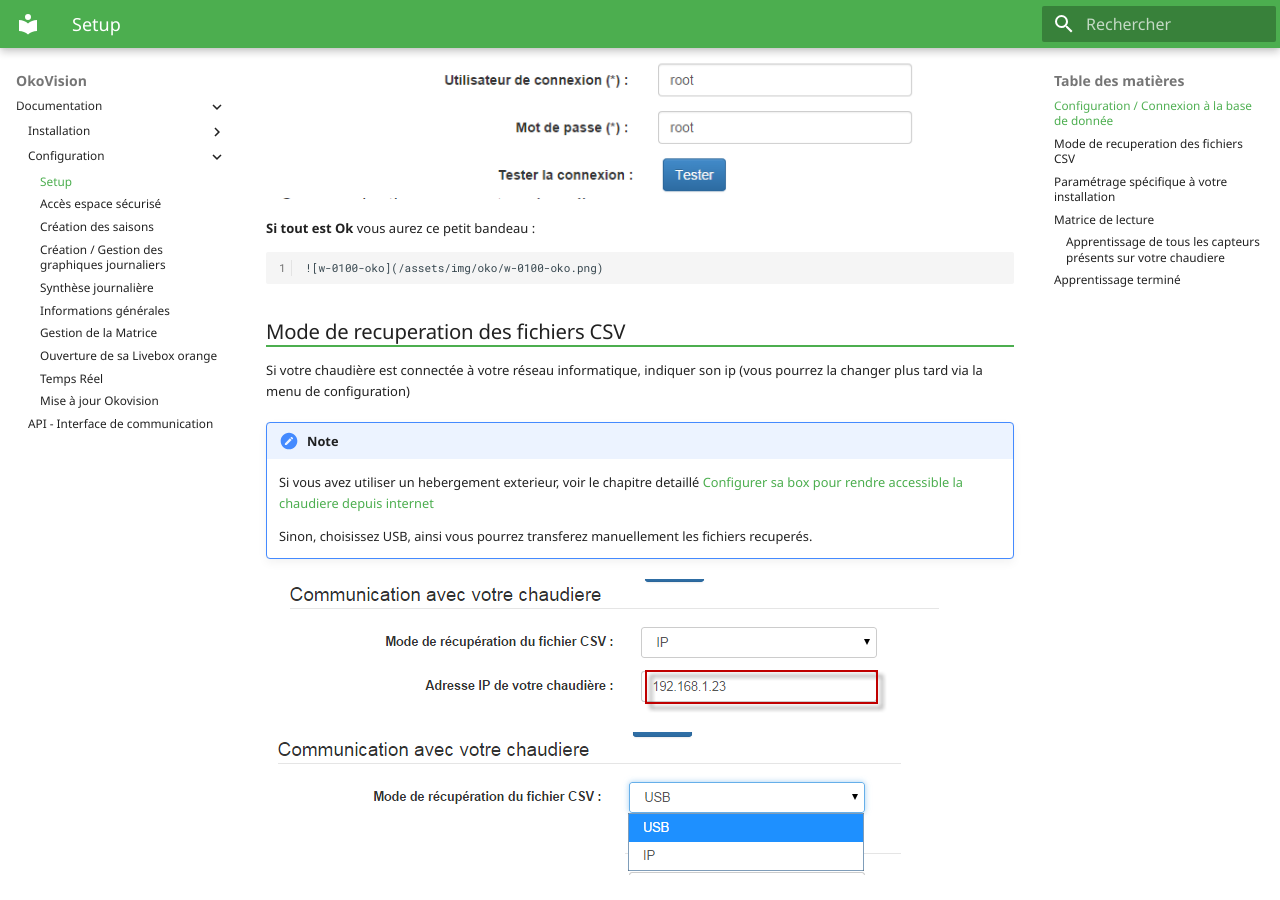
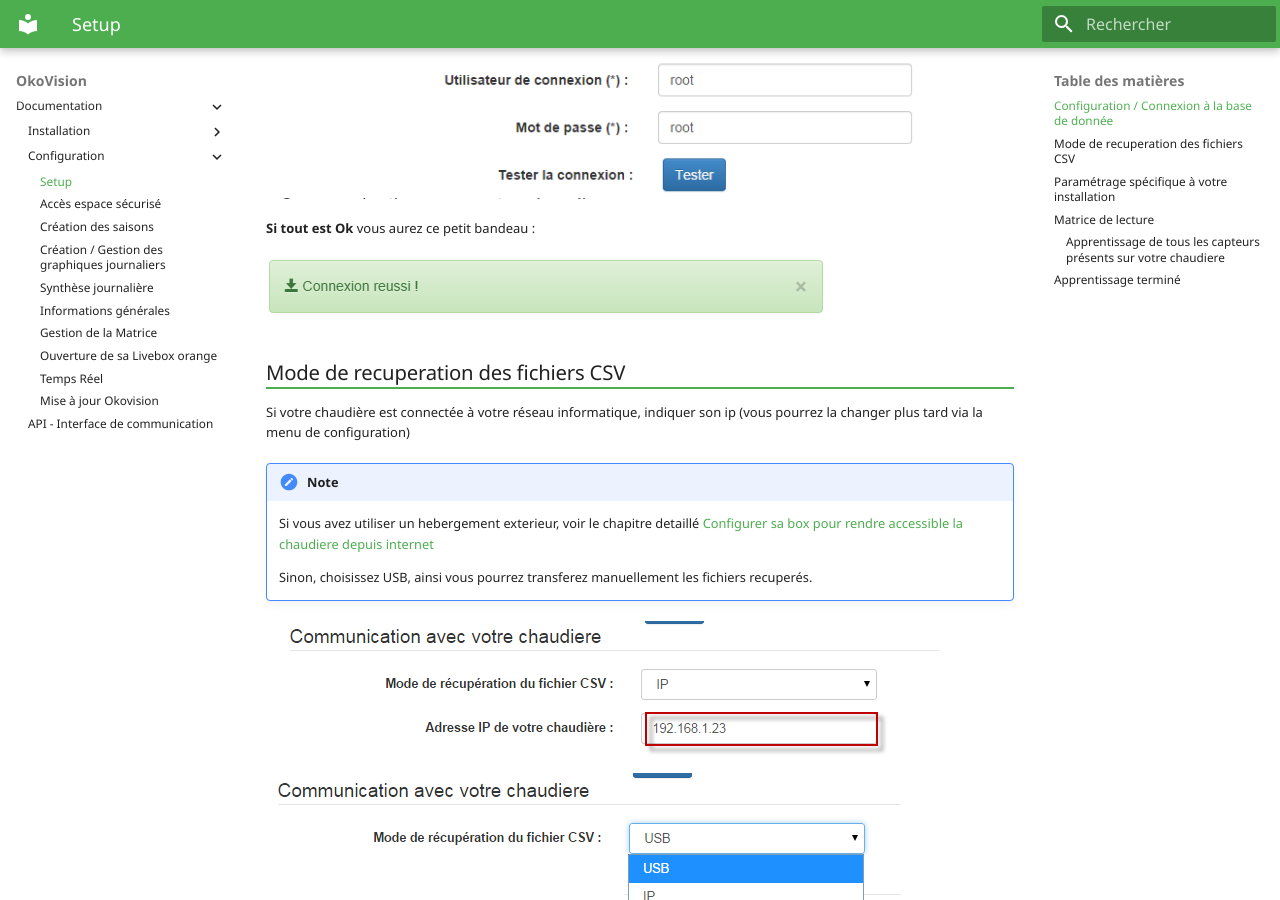
Before and after one commit to stawen/okovision.dronek.com, an MkDocs documentation site: the page built from docs/documentation/configuration/setup.md, in a window 1280 px wide and 900 px high, scrolled down 921 px. Built offline with MkDocs 1.6.1 and Material for MkDocs 9.7.7, drawn with Linux system fonts in a browser that asks for light colours; some web fonts are replaced; some of the changed lines change nothing that is shown.

Commit message:
fix broken link

```diff
--- a/docs/documentation/configuration/setup.md
+++ b/docs/documentation/configuration/setup.md
@@ -12,7 +12,7 @@
 
 **Si tout est Ok** vous aurez ce petit bandeau :
 
-    ![w-0100-oko](/assets/img/oko/w-0100-oko.png)
+![w-0100-oko](/assets/img/oko/w-0100-oko.png)
 
 ## Mode de recuperation des fichiers CSV
 
@@ -20,7 +20,7 @@
 
 !!! note
 
-    Si vous avez utiliser un hebergement exterieur, voir le chapitre detaillé  [Configurer sa box pour rendre accessible la chaudiere depuis internet](/md/box.md)
+    Si vous avez utiliser un hebergement exterieur, voir le chapitre detaillé  [Configurer sa box pour rendre accessible la chaudiere depuis internet](/documentation/configuration/livebox.md)
 
     Sinon, choisissez USB, ainsi vous pourrez transferez manuellement les fichiers recuperés.
 
@@ -52,7 +52,7 @@
 
 !!! important
 
-    [Après vous etes identifié](/wiki/configuration/login.md), Rendez vous sur la page *Matrice de lecture CSV*
+    [Après vous etes identifié](/documentation/configuration/login.md), Rendez vous sur la page *Matrice de lecture CSV*
 
 ![w-0140-oko](/assets/img/oko/w-0140-oko.png)
 
@@ -68,6 +68,6 @@
 
 Quand okovision a terminé son analyse, la structure finale est affichée.
 
-Vous retrouverez la liste de tous ces capteurs dans [Création / Gestion des graphiques journaliers](/md/manageGraphics.md)
+Vous retrouverez la liste de tous ces capteurs dans [Création / Gestion des graphiques journaliers](/documentation/configuration/manage-graphics.md)
 
 ![w-0170-ok](/assets/img/oko/w-0170-oko.png)
```
